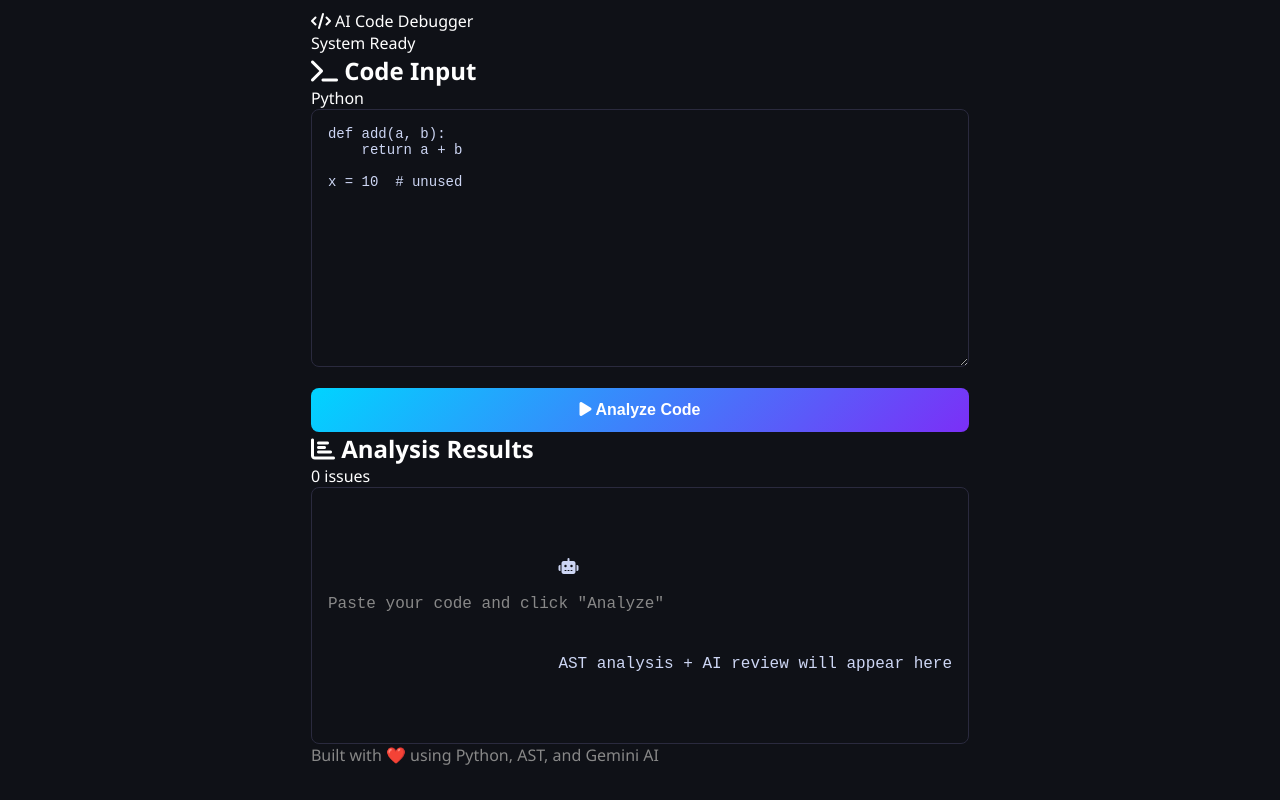
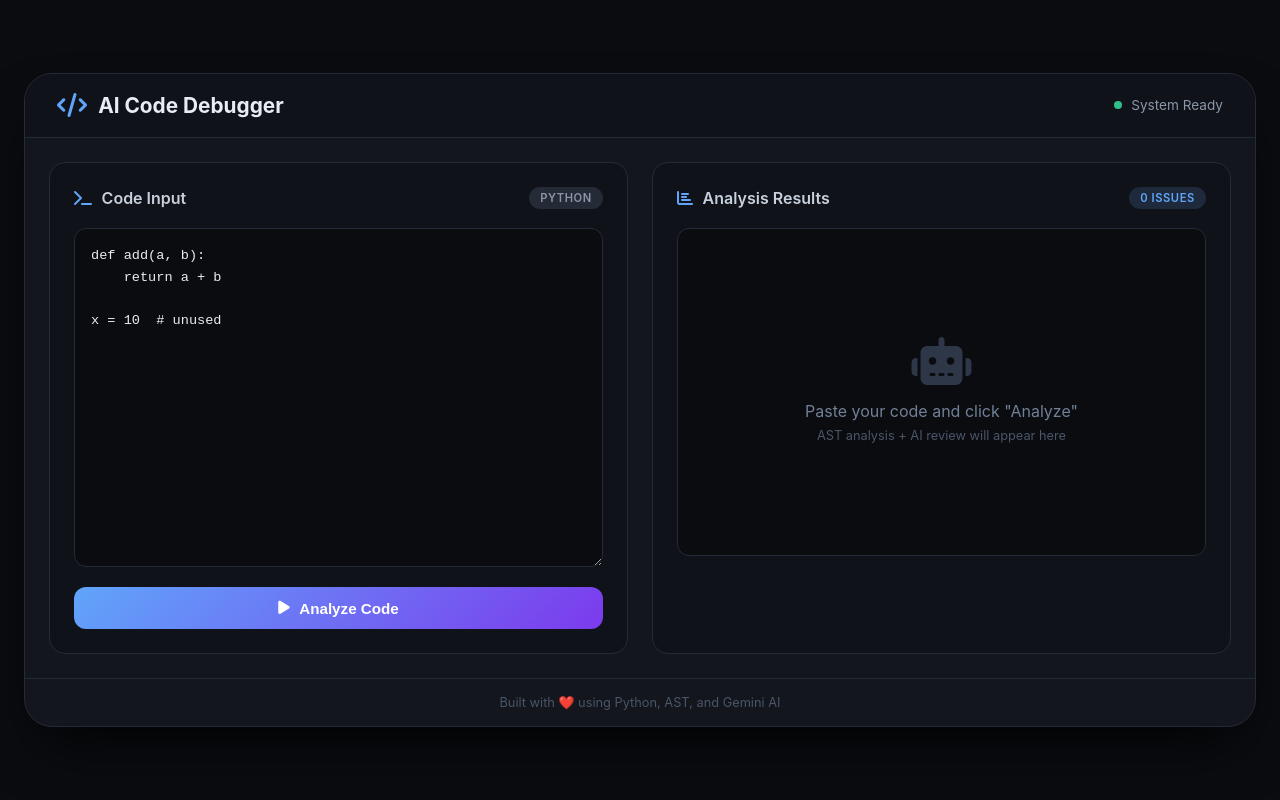
Before and after one commit to Rohits533/AI-Code-Reviewer-JS, a plain HTML site: page index.html in a window 1280 px wide. Drawn offline with Linux system fonts and the light colour scheme.

Commit message:
Refactor CSS styles for improved layout and design

```diff
--- a/style.css
+++ b/style.css
@@ -1,3 +1,4 @@
+/* ===== RESET & BASE ===== */
 * {
     margin: 0;
     padding: 0;
@@ -5,93 +6,282 @@
 }
 
 body {
-    font-family: 'Segoe UI', Tahoma, Geneva, Verdana, sans-serif;
-    background: #0f1117;
-    color: #ffffff;
+    font-family: 'Inter', -apple-system, BlinkMacSystemFont, 'Segoe UI', Roboto, sans-serif;
+    background: #0a0c10;
+    color: #e8edf5;
     min-height: 100vh;
     display: flex;
     justify-content: center;
     align-items: center;
+    padding: 1.5rem;
 }
 
-.container {
-    max-width: 800px;
+/* ===== APP CONTAINER ===== */
+.app-container {
+    max-width: 1400px;
     width: 100%;
-    padding: 2rem;
-    background: #1e1e2e;
-    border-radius: 16px;
-    box-shadow: 0 20px 40px rgba(0, 0, 0, 0.5);
-    border: 1px solid #2a2a3e;
+    background: #13161c;
+    border-radius: 28px;
+    border: 1px solid #252b36;
+    box-shadow: 0 30px 60px -20px rgba(0, 0, 0, 0.9);
+    overflow: hidden;
 }
 
-h1 {
-    font-size: 2rem;
-    margin-bottom: 0.5rem;
-    background: linear-gradient(135deg, #00d4ff, #7b2ff7);
-    -webkit-background-clip: text;
-    -webkit-text-fill-color: transparent;
+/* ===== HEADER ===== */
+.app-header {
+    display: flex;
+    justify-content: space-between;
+    align-items: center;
+    padding: 1.2rem 2rem;
+    background: #0f1218;
+    border-bottom: 1px solid #252b36;
 }
 
-p {
-    color: #888;
-    margin-bottom: 1.5rem;
+.logo {
+    display: flex;
+    align-items: center;
+    gap: 0.7rem;
+    font-size: 1.3rem;
+    font-weight: 700;
+    color: #e8edf5;
 }
 
+.logo i {
+    color: #60a5fa;
+    font-size: 1.5rem;
+}
+
+.header-status {
+    display: flex;
+    align-items: center;
+    gap: 0.6rem;
+    font-size: 0.85rem;
+    color: #8b95a9;
+}
+
+.status-dot {
+    display: inline-block;
+    width: 8px;
+    height: 8px;
+    background: #34d399;
+    border-radius: 50%;
+    animation: pulse-dot 1.8s infinite;
+}
+
+@keyframes pulse-dot {
+    0%, 100% { opacity: 1; }
+    50% { opacity: 0.3; }
+}
+
+/* ===== MAIN CONTENT (TWO COLUMNS) ===== */
+.main-content {
+    display: grid;
+    grid-template-columns: 1fr 1fr;
+    gap: 0;
+    padding: 1.5rem;
+    min-height: 500px;
+}
+
+/* ===== PANELS ===== */
+.input-panel,
+.results-panel {
+    background: #0f1218;
+    border-radius: 16px;
+    padding: 1.5rem;
+    border: 1px solid #252b36;
+}
+
+.input-panel {
+    margin-right: 0.75rem;
+}
+
+.results-panel {
+    margin-left: 0.75rem;
+}
+
+.panel-header {
+    display: flex;
+    justify-content: space-between;
+    align-items: center;
+    margin-bottom: 1.2rem;
+}
+
+.panel-header h2 {
+    font-size: 1rem;
+    font-weight: 600;
+    color: #c8d0dc;
+    display: flex;
+    align-items: center;
+    gap: 0.6rem;
+}
+
+.panel-header h2 i {
+    color: #60a5fa;
+}
+
+.badge {
+    background: #252b36;
+    color: #8b95a9;
+    font-size: 0.7rem;
+    font-weight: 600;
+    padding: 0.25rem 0.7rem;
+    border-radius: 20px;
+    text-transform: uppercase;
+    letter-spacing: 0.05em;
+}
+
+#issueCount {
+    background: #1e293b;
+    color: #60a5fa;
+}
+
+/* ===== TEXTAREA ===== */
 textarea {
     width: 100%;
     padding: 1rem;
-    background: #0f1117;
-    color: #cdd6f4;
-    border: 1px solid #2a2a3e;
-    border-radius: 8px;
-    font-family: 'Courier New', monospace;
-    font-size: 14px;
+    background: #0a0c10;
+    color: #e8edf5;
+    border: 1px solid #252b36;
+    border-radius: 12px;
+    font-family: 'JetBrains Mono', 'Fira Code', monospace;
+    font-size: 0.85rem;
+    line-height: 1.6;
     resize: vertical;
-    transition: border-color 0.3s;
+    transition: border-color 0.2s;
 }
 
 textarea:focus {
     outline: none;
-    border-color: #00d4ff;
+    border-color: #60a5fa;
+    box-shadow: 0 0 0 3px rgba(96, 165, 250, 0.1);
 }
 
+/* ===== BUTTON ===== */
 button {
     margin-top: 1rem;
     padding: 0.8rem 2rem;
-    background: linear-gradient(135deg, #00d4ff, #7b2ff7);
+    background: linear-gradient(135deg, #60a5fa, #7c3aed);
     color: white;
     border: none;
-    border-radius: 8px;
-    font-size: 1rem;
+    border-radius: 12px;
+    font-size: 0.95rem;
     font-weight: 600;
     cursor: pointer;
-    transition: transform 0.3s, box-shadow 0.3s;
+    transition: all 0.2s;
     width: 100%;
+    display: flex;
+    align-items: center;
+    justify-content: center;
+    gap: 0.6rem;
 }
 
 button:hover {
     transform: translateY(-2px);
-    box-shadow: 0 8px 24px rgba(0, 212, 255, 0.3);
+    box-shadow: 0 8px 30px -5px rgba(96, 165, 250, 0.35);
 }
 
-#results {
-    margin-top: 2rem;
-    padding-top: 1.5rem;
-    border-top: 1px solid #2a2a3e;
+button:active {
+    transform: scale(0.98);
 }
 
-#results h3 {
-    color: #cdd6f4;
-    margin-bottom: 1rem;
+/* ===== RESULTS OUTPUT ===== */
+#output {
+    background: #0a0c10;
+    padding: 1.2rem;
+    border-radius: 12px;
+    min-height: 250px;
+    max-height: 450px;
+    overflow-y: auto;
+    color: #e8edf5;
+    font-family: 'JetBrains Mono', monospace;
+    font-size: 0.8rem;
+    line-height: 1.7;
+    white-space: pre-wrap;
+    border: 1px solid #252b36;
 }
 
-#output {
-    background: #0f1117;
-    padding: 1rem;
-    border-radius: 8px;
-    min-height: 60px;
-    color: #cdd6f4;
-    font-family: 'Courier New', monospace;
-    white-space: pre-wrap;
-    border: 1px solid #2a2a3e;
+#output .placeholder {
+    display: flex;
+    flex-direction: column;
+    align-items: center;
+    justify-content: center;
+    height: 200px;
+    color: #4a5568;
+    font-family: 'Inter', sans-serif;
+    text-align: center;
 }
+
+#output .placeholder i {
+    font-size: 3rem;
+    color: #2d3748;
+    margin-bottom: 0.8rem;
+}
+
+#output .placeholder p {
+    font-size: 1rem;
+    color: #718096;
+}
+
+#output .placeholder span {
+    font-size: 0.8rem;
+    color: #4a5568;
+}
+
+/* ===== SCROLLBAR ===== */
+::-webkit-scrollbar {
+    width: 6px;
+}
+::-webkit-scrollbar-track {
+    background: #0a0c10;
+}
+::-webkit-scrollbar-thumb {
+    background: #252b36;
+    border-radius: 3px;
+}
+
+/* ===== FOOTER ===== */
+.app-footer {
+    text-align: center;
+    padding: 1rem 2rem;
+    border-top: 1px solid #252b36;
+    color: #4a5568;
+    font-size: 0.8rem;
+}
+
+/* ===== RESPONSIVE ===== */
+@media (max-width: 900px) {
+    .main-content {
+        grid-template-columns: 1fr;
+        gap: 1rem;
+    }
+    .input-panel {
+        margin-right: 0;
+    }
+    .results-panel {
+        margin-left: 0;
+    }
+    .app-header {
+        flex-direction: column;
+        gap: 0.5rem;
+        align-items: flex-start;
+    }
+}
+
+@media (max-width: 480px) {
+    body {
+        padding: 0.5rem;
+    }
+    .app-container {
+        border-radius: 16px;
+    }
+    .app-header {
+        padding: 1rem;
+    }
+    .main-content {
+        padding: 0.5rem;
+    }
+    .input-panel,
+    .results-panel {
+        padding: 1rem;
+    }
+}
```
